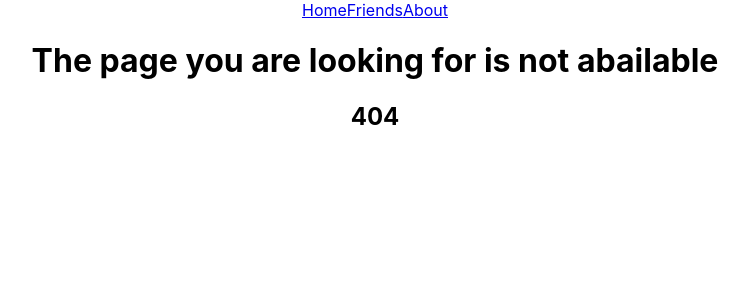
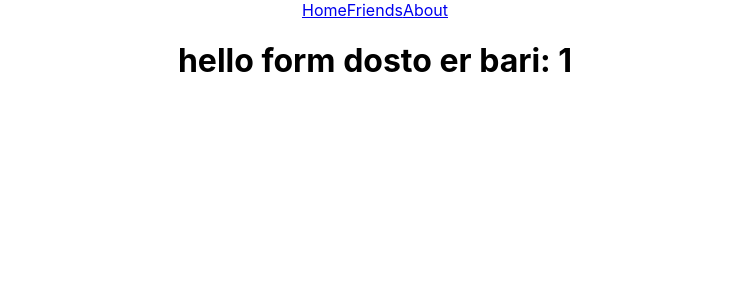
Before and after one commit to arif03dev/react-router1, a React (Create React App) app: page /friend/1 in a window 1280 px wide. Before the commit this address had no page. Shown: the top 300 px of the page, without its empty margins (265-1014 px from the left). Built offline with nearby package versions, Linux system fonts and the light colour scheme.

Commit message:
add some dynamic route

```diff
--- a/src/App.js
+++ b/src/App.js
@@ -1,21 +1,20 @@
-import { Link, Route, Routes } from 'react-router-dom';
+import { Route, Routes } from 'react-router-dom';
 import './App.css';
 import About from './components/About/About';
+import FriendDetail from './components/FriendDetail/FriendDetail';
 import Friends from './components/Friends/Friends';
+import Header from './components/Header/Header';
 import Home from './components/Home/Home';
 import NotFound from './components/NotFound/NotFound';
 
 function App() {
   return (
     <div className="App">
-      <nav className='nav'>
-        <Link to="/">Home</Link>
-        <Link to="/friends">Friends</Link>
-        <Link to="/about">About</Link>
-      </nav>
+      <Header />
       <Routes>
         <Route path='/' element={<Home />} />
         <Route path='/friends' element={<Friends />} />
+        <Route path='/friend/:friendId' element={<FriendDetail/>}/>
         <Route path='/about' element={<About />} />
         <Route path='*' element={<NotFound />} />
       </Routes>
--- a/src/components/Friend/Friend.js
+++ b/src/components/Friend/Friend.js
@@ -1,16 +1,18 @@
 import React from 'react';
-import { useNavigate } from 'react-router-dom';
+import { Link, useNavigate } from 'react-router-dom';
 
 const Friend = ({ friend }) => {
     const { name, username, id } = friend;
     const navigate = useNavigate();
     const friendDetails = () => {
-        const path = `friend:${id}`
-        navigate(path)
+        // const path = `friend:${id}`
+        // navigate(path)
+        navigate("/friend/" + id)
     }
     return (
         <div>
             <h1>{name}</h1>
+            <Link to={"/friend/" + id}>Show Details</Link>
             <button onClick={friendDetails}>{username} id:{id}</button>
         </div>
     );
--- /dev/null
+++ b/src/components/FriendDetail/FriendDetail.js
@@ -0,0 +1,13 @@
+import React from 'react';
+import { useParams } from 'react-router-dom';
+
+const FriendDetail = () => {
+    const { friendId } = useParams()
+    return (
+        <div>
+            <h1>hello form dosto er bari: {friendId}</h1>
+        </div>
+    );
+};
+
+export default FriendDetail;
--- /dev/null
+++ b/src/components/Header/Header.js
@@ -0,0 +1,14 @@
+import React from 'react';
+import { Link } from 'react-router-dom';
+
+const Header = () => {
+    return (
+        <nav className='nav'>
+            <Link to="/">Home</Link>
+            <Link to="/friends">Friends</Link>
+            <Link to="/about">About</Link>
+        </nav>
+    );
+};
+
+export default Header;
```
